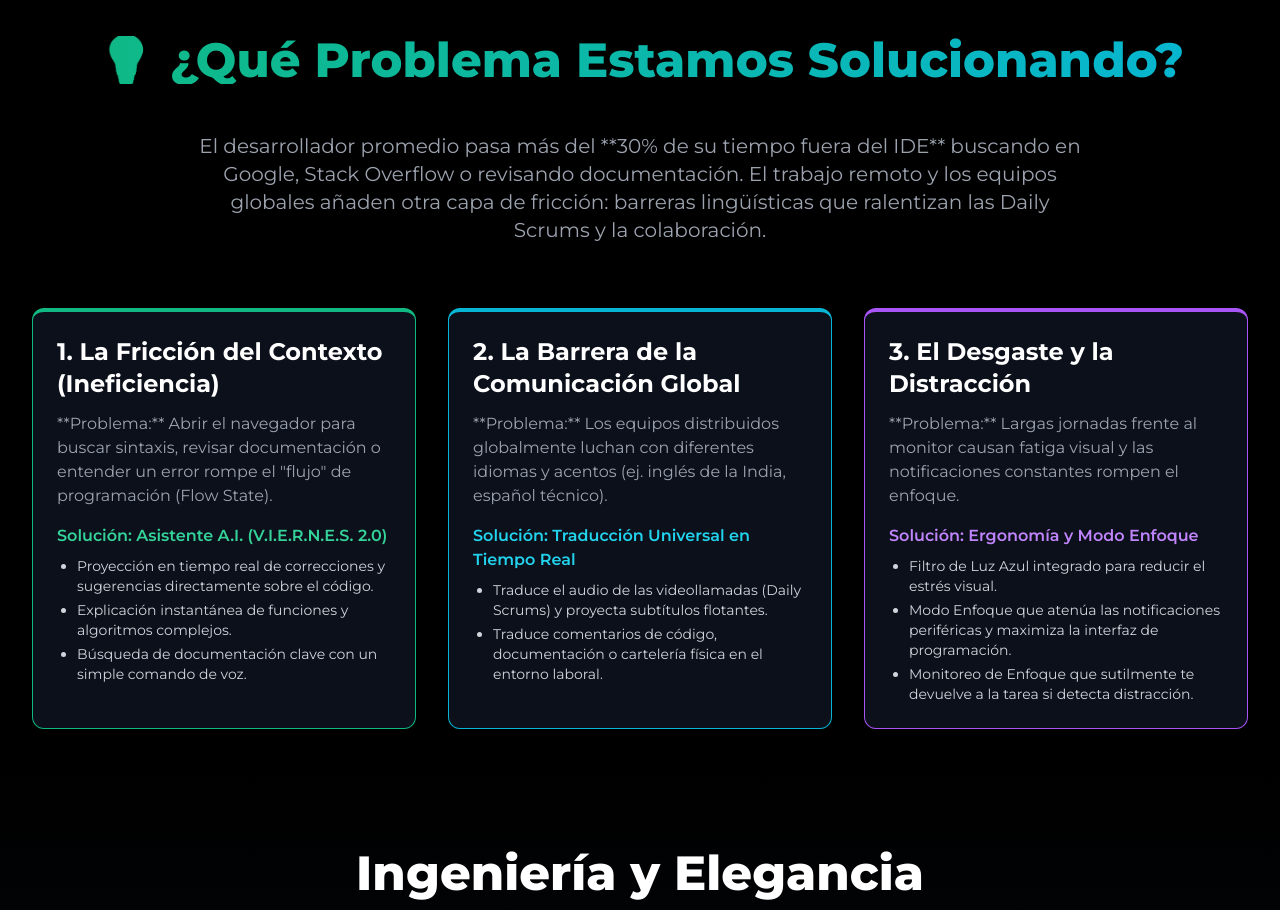
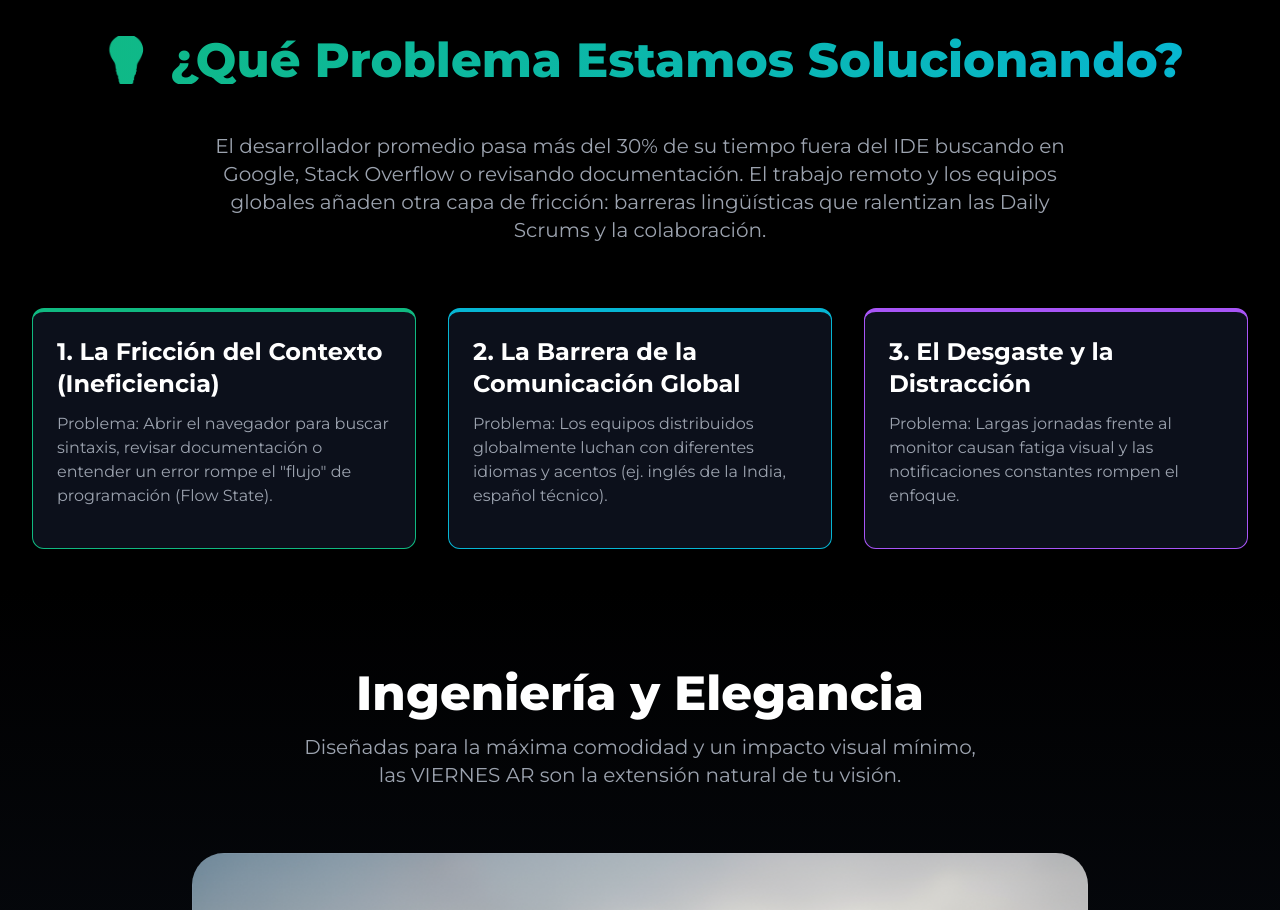
Before and after one commit to tovarsantiagopalacio-debug/pitch-VIERNES-AR, a plain HTML site: page index.html in a window 1280 px wide. Shown: the part 920-1830 px from the top of the page. Drawn offline with nearby package versions, Linux system fonts and the light colour scheme.

Commit message:
feat: Landing page VIERNES AR terminada y lista para pitch con cambios en el css y mejoras en es texto

```diff
--- a/index.html
+++ b/index.html
@@ -44,7 +44,7 @@
             💡 ¿Qué Problema Estamos Solucionando?
         </h3>
         <p class="text-xl text-gray-400 text-center max-w-4xl mx-auto mb-16">
-            El desarrollador promedio pasa más del **30% de su tiempo fuera del IDE** buscando en Google, Stack Overflow o revisando documentación. El trabajo remoto y los equipos globales añaden otra capa de fricción: barreras lingüísticas que ralentizan las Daily Scrums y la colaboración.
+            El desarrollador promedio pasa más del 30% de su tiempo fuera del IDE buscando en Google, Stack Overflow o revisando documentación. El trabajo remoto y los equipos globales añaden otra capa de fricción: barreras lingüísticas que ralentizan las Daily Scrums y la colaboración.
         </p>
 
         <div class="grid md:grid-cols-3 gap-8">
@@ -52,41 +52,24 @@
             <div class="card-bg p-6 rounded-xl border-t-4 border-emerald-500">
                 <h4 class="text-2xl font-bold text-white mb-3">1. La Fricción del Contexto (Ineficiencia)</h4>
                 <p class="text-gray-400 mb-4">
-                    **Problema:** Abrir el navegador para buscar sintaxis, revisar documentación o entender un error rompe el "flujo" de programación (Flow State).
+                    Problema: Abrir el navegador para buscar sintaxis, revisar documentación o entender un error rompe el "flujo" de programación (Flow State).
                 </p>
-                <h5 class="font-semibold text-emerald-400 mt-4 mb-2">Solución: Asistente A.I. (V.I.E.R.N.E.S. 2.0)</h5>
-                <ul class="text-sm text-gray-300 list-disc pl-5 space-y-1">
-                    <li>Proyección en tiempo real de correcciones y sugerencias directamente sobre el código.</li>
-                    <li>Explicación instantánea de funciones y algoritmos complejos.</li>
-                    <li>Búsqueda de documentación clave con un simple comando de voz.</li>
-                </ul>
             </div>
 
             <!-- Problema 2: Comunicación Global -->
             <div class="card-bg p-6 rounded-xl border-t-4 border-cyan-500">
                 <h4 class="text-2xl font-bold text-white mb-3">2. La Barrera de la Comunicación Global</h4>
                 <p class="text-gray-400 mb-4">
-                    **Problema:** Los equipos distribuidos globalmente luchan con diferentes idiomas y acentos (ej. inglés de la India, español técnico).
+                    Problema: Los equipos distribuidos globalmente luchan con diferentes idiomas y acentos (ej. inglés de la India, español técnico).
                 </p>
-                <h5 class="font-semibold text-cyan-400 mt-4 mb-2">Solución: Traducción Universal en Tiempo Real</h5>
-                <ul class="text-sm text-gray-300 list-disc pl-5 space-y-1">
-                    <li>Traduce el audio de las videollamadas (Daily Scrums) y proyecta subtítulos flotantes.</li>
-                    <li>Traduce comentarios de código, documentación o cartelería física en el entorno laboral.</li>
-                </ul>
             </div>
 
             <!-- Problema 3: Desgaste y Distracción -->
             <div class="card-bg p-6 rounded-xl border-t-4 border-purple-500">
                 <h4 class="text-2xl font-bold text-white mb-3">3. El Desgaste y la Distracción</h4>
                 <p class="text-gray-400 mb-4">
-                    **Problema:** Largas jornadas frente al monitor causan fatiga visual y las notificaciones constantes rompen el enfoque.
+                    Problema: Largas jornadas frente al monitor causan fatiga visual y las notificaciones constantes rompen el enfoque.
                 </p>
-                <h5 class="font-semibold text-purple-400 mt-4 mb-2">Solución: Ergonomía y Modo Enfoque</h5>
-                <ul class="text-sm text-gray-300 list-disc pl-5 space-y-1">
-                    <li>Filtro de Luz Azul integrado para reducir el estrés visual.</li>
-                    <li>Modo Enfoque que atenúa las notificaciones periféricas y maximiza la interfaz de programación.</li>
-                    <li>Monitoreo de Enfoque que sutilmente te devuelve a la tarea si detecta distracción.</li>
-                </ul>
             </div>
         </div>
     </section>
```
